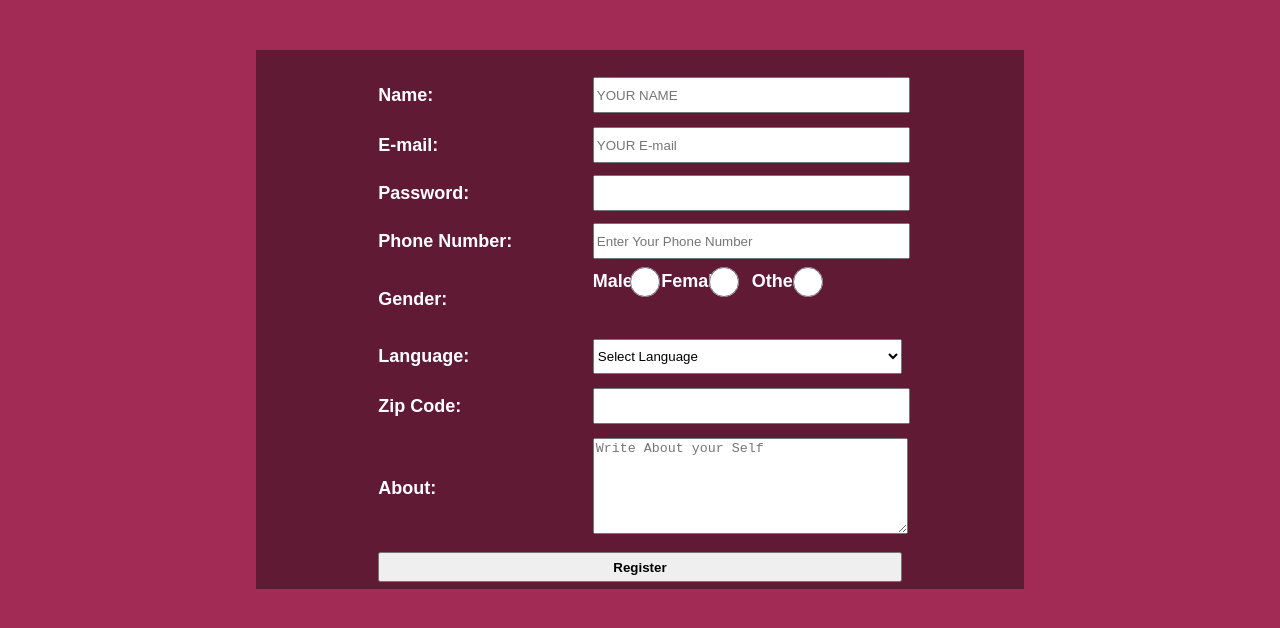
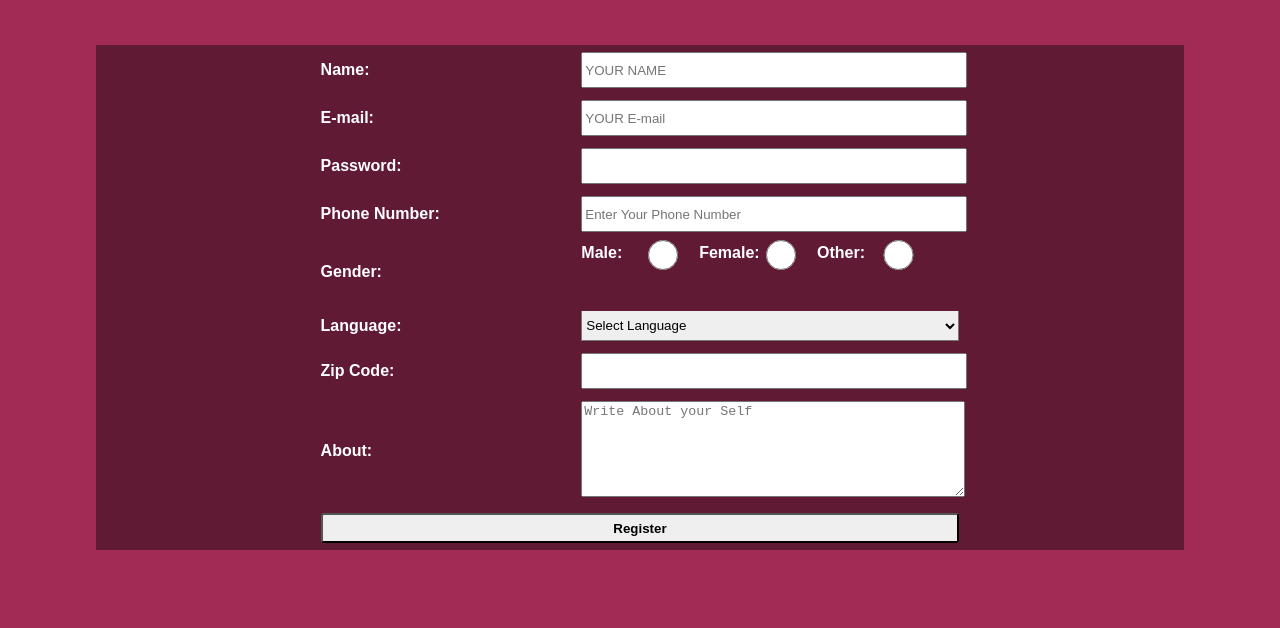
Before and after one commit to vishnujat922/03nov2022-css-form-design, a plain HTML site: page index.html in a window 1280 px wide. Drawn offline with Linux system fonts and the light colour scheme.

Commit message:
new design form complete

```diff
--- /dev/null
+++ b/css/style.css
@@ -0,0 +1,54 @@
+body{
+    background: #A22B56;
+    margin: 0px;
+    font-family: Arial, Helvetica, sans-serif;
+}
+form[data-myform="xyz"]{
+    width:85%;
+    min-height:490px;
+    background:rgba(0,0,0,0.4);
+    margin:45px auto;
+}
+table{
+    width: 80%;
+    margin: 50px auto;
+}
+form[data-myform="xyz"] > table{
+    width: 60%;
+    margin: auto;
+    margin-top: 10px;
+}
+form[data-myform="xyz"] > table td{
+    padding: 5px;
+}
+form[data-myform="xyz"] > table input{
+    width:100%;
+    height:30px;
+}
+form label{
+    color:white;
+    font-weight: bold;
+    display:inline-block;
+    font-size: medium;
+}
+.mylabel{
+    position:relative;
+    width: 30%;
+}
+.mylabel input {
+    position: relative;
+    top: -25px;
+    right: -20px;
+  }
+.lang{
+    width:100%;
+    height: 30px;
+    margin-top: 0%;
+    padding-top: 0px;
+    border-top: 0px;
+}
+.submit{
+    border-radius: 3px;
+    height: 60px;
+    font-weight: bold;
+}
--- a/index.html
+++ b/index.html
@@ -5,51 +5,7 @@
         <meta http-equiv="X-UA-Compatible" content="IE=edge">
         <meta name="viewport" content="width=device-width, initial-scale=1.0">
         <title>css form design</title>
-        <style>
-            body{
-                background: #A22B56;
-                margin: 0px;
-                font-family: Arial, Helvetica, sans-serif;
-            }
-            form[data-myform="xyz"]{
-                width:60%;
-                min-height:480px;
-                background:rgba(0,0,0,0.4);
-                margin:50px auto;
-                padding-top: 20px;
-            }
-            form[data-myform="xyz"] > table{
-                width: 70%;
-                margin: auto;
-            }
-            form[data-myform="xyz"] > table td{
-                padding: 5px;
-            }
-            form[data-myform="xyz"] > table input{
-                width:100%;
-                height:30px;
-            }
-            form label{
-                color:white;
-                font-weight: bold;
-                display: inline-block;
-                font-size: large;
-            }
-            .mylabel input{
-                position:relative;
-                margin: auto;
-                top:-25px;
-                right:-20px;
-            }
-            .lang{
-                width:100%;
-                height: 35px;
-            }
-            .submit{
-                height: 35px;
-                font-weight: bold;
-            }
-        </style>
+        <link rel="stylesheet" href="./css/style.css">
     </head>
     <body>
         <form data-myform="xyz">
@@ -63,7 +19,7 @@
                         <td style="width:60%">
                             <input id="fname" type="text"name="name" placeholder="YOUR NAME"style="width:100%" />
                         </td>
-                    <tr/>
+                    </tbody>
                     <tr>
                         <td style="width:40%">
                             <label for="email">E-mail:</label>
@@ -95,11 +51,11 @@
                         <td style="width:60%">
                            <label class="mylabel">
                             Male:
-                            <input type="radio"name="gender" value="Male" />
+                            <input  type="radio"name="gender"value="Male" />
                            </label>
                            <label  class="mylabel">
                             Female:
-                            <input type="radio"name="gender" value="Female" />
+                            <input type="radio"name="gender"value="Female" />
                            </label>
                            <label  class="mylabel">
                             Other:
@@ -119,7 +75,7 @@
                                 <option value="Russian">Russian</option>
                             </select>
                         </td>
-                    <tr/>
+                    </tr>
                     <tr>
                         <td style="width:40%">
                             <label for="zipcode">Zip Code:</label>
@@ -127,20 +83,20 @@
                         <td style="width:60%">
                             <input id="zipcode" type="text"name="name"style="width:100%" />
                         </td>
-                    <tr/><tr>
+                    </tr>
+                    <tr>
                         <td style="width:40%">
                             <label for="about">About:</label>
                         </td>
                         <td style="width:60%">
                             <textarea id="about" type="text"name="about" placeholder="Write About your Self"style="width:100%"rows="6"cols="10" /></textarea>
                         </td>
-                    <tr/>
+                    </tr>
                     <tr>
                         <td colspan="2">
                             <input class="submit" type="submit" name="submit" value="Register"/>
                         </td>
                     </tr>
-
                         </td>
                     </tr>
                 </tbody>
```
